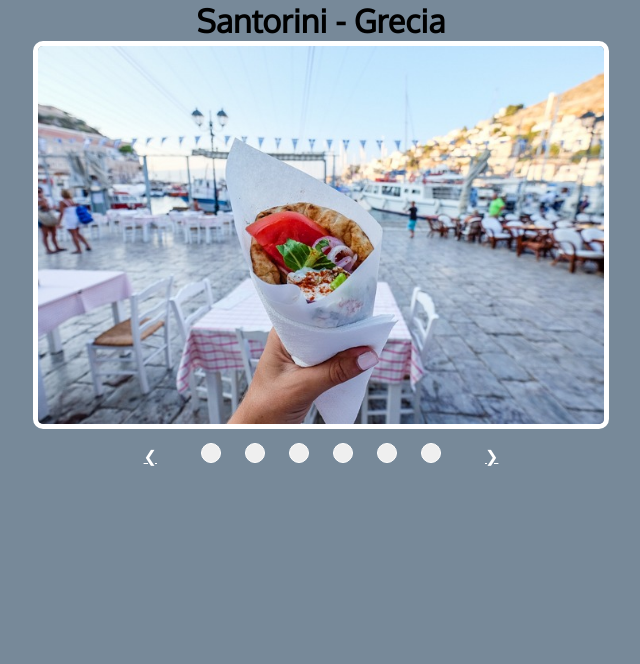
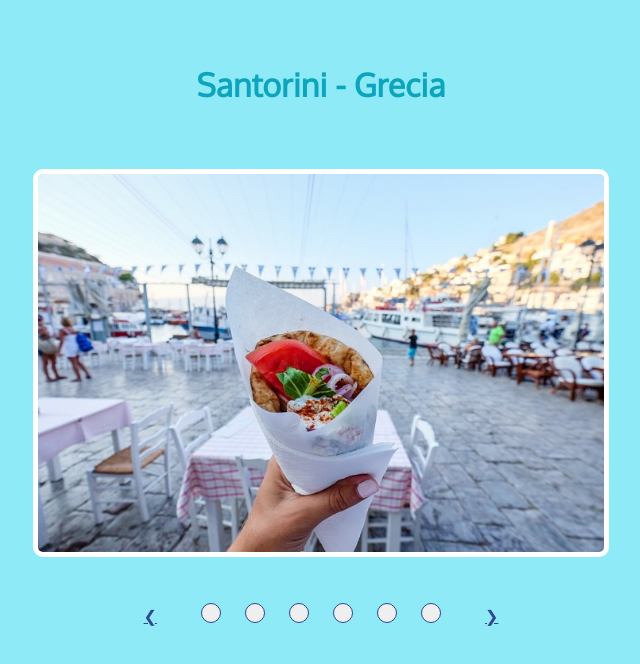
Before and after one commit to Yelitza3125/carrusel, a plain HTML site: page index.html in a window 1280 px wide. Shown: the whole page, without its empty margins (319-959 px from the left). Drawn offline with Linux system fonts and the light colour scheme.

Commit message:
Cambiando el estilo del slider

```diff
--- a/css/main.css
+++ b/css/main.css
@@ -6,11 +6,14 @@
 }
 
 body {
-    background: #778999;
+    background: #8eeaf7;
 }
 
 h1 {
     font-family: 'Oxygen', sans-serif;
+    margin-top: 2em;
+    margin-bottom: 2em;
+    color: rgb(13, 165, 189);
 }
 
 img {
@@ -21,6 +24,7 @@ img {
 
 .carousel-content {
     display: none;
+    margin-bottom: 2em;
 }
 
 .carousel-content.active {
@@ -31,17 +35,17 @@ img {
     width: 20px;
     height: 20px;
     margin: 10px;
-    border: 1px solid #fff;
+    border: 1px solid rgb(48, 71, 146);
     border-radius: 50%;
 }
 
 .previous, .next {
-    color: #fff;
+    color: rgb(48, 71, 146);
     margin: 10px 30px;
 }
 
-.control:hover, .previous:hover, .next:hover {
-    background: #4db6ac;
+.control:hover {
+    background: rgb(48, 71, 146);
     border: 1px solid #4db6ac;
 }
 
```
Also changed, not shown: assets/images/3.jpg, assets/images/4.jpg.
